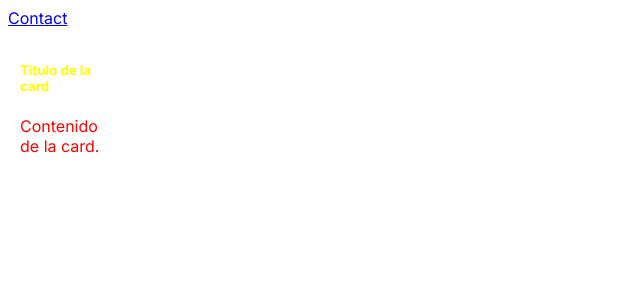
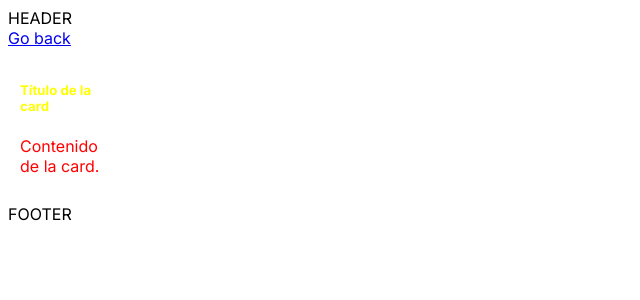
Before and after one commit to mariotl13/Memely, a Next.js app: page /contact in a window 1280 px wide. Shown: the top 300 px of the page, without its empty margins (0-640 px from the left). Built offline with nearby package versions, Linux system fonts and the light colour scheme.

Commit message:
Estructura de la pagina

```diff
--- a/src/app/contact/page.tsx
+++ b/src/app/contact/page.tsx
@@ -1,10 +1,14 @@
+import Link from "next/link";
 import "./styles.scss";
 
 export default function Contact() {
     return (
+        <>
+        <Link href="/">Go back</Link>
         <div className="card">
             <h5 className="card__title">Título de la card</h5>
             <p className="card__content">Contenido de la card.</p>
         </div>
+        </>
     )
 }
--- a/src/app/layout.tsx
+++ b/src/app/layout.tsx
@@ -18,10 +18,11 @@ export default function RootLayout({
     return (
         <html lang="en">
             <body className={inter.className}>
+                <header>HEADER</header>
                 <main>
-                    <Tabs></Tabs>
                     {children}
                 </main>
+                <footer>FOOTER</footer>
             </body>
         </html>
     );
--- a/src/app/page.tsx
+++ b/src/app/page.tsx
@@ -9,6 +9,8 @@ export default function Home() {
     }, []);
 
     return (
-        <></>
+        <>
+            <Tabs></Tabs>
+        </>
     );
 }
```
